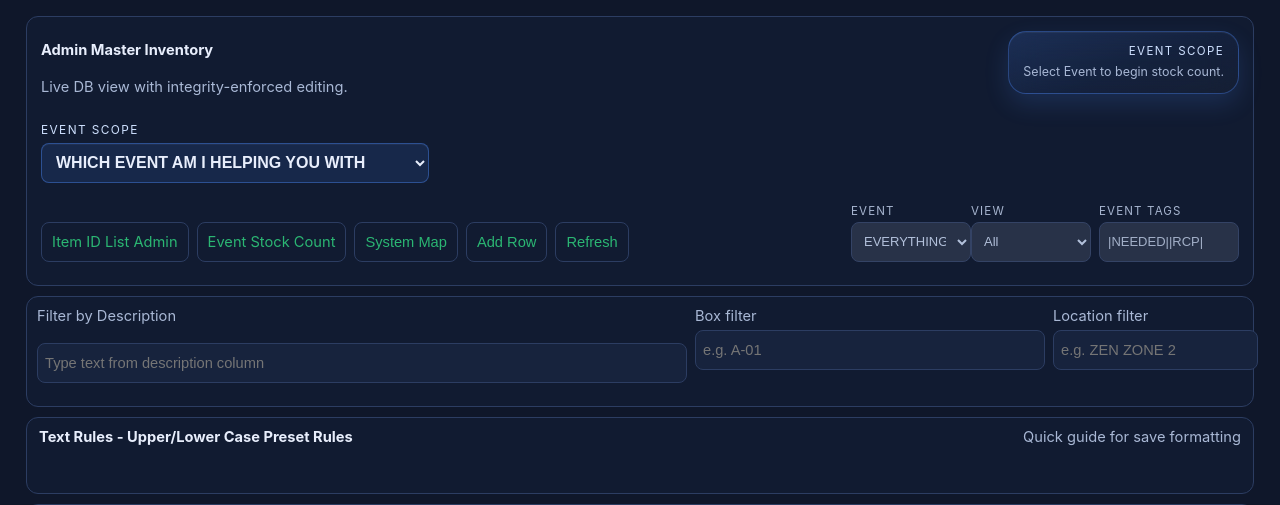
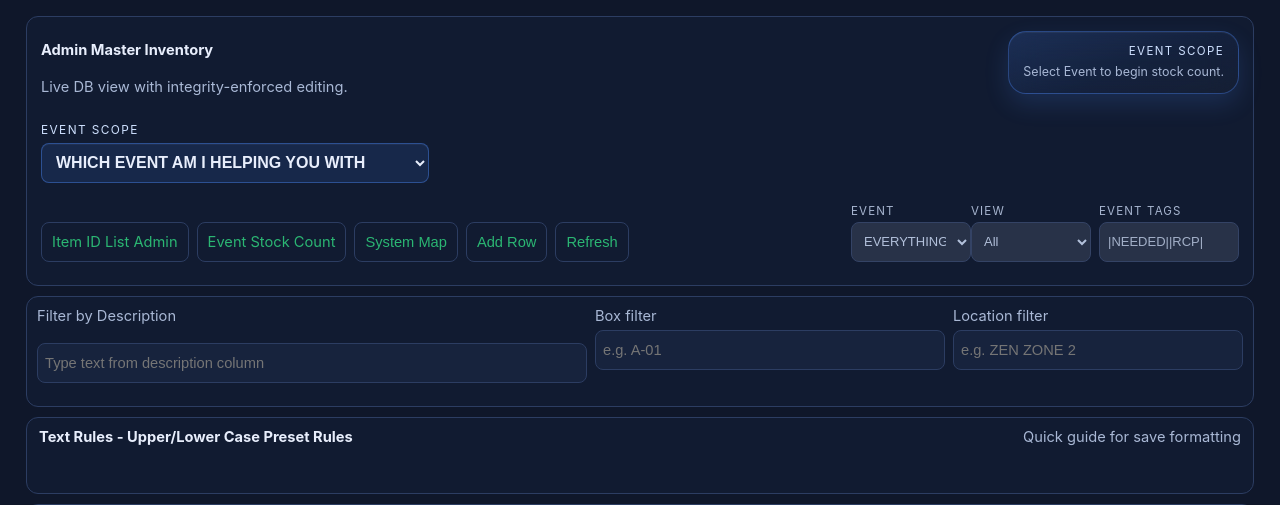
Before and after one commit to IntuitiveCreations2705/REAL-ED-INVENTORY-main-2, a Python web app: template inventory_app/ui/templates/admin_master_view.html in a window 1280 px wide. Shown: the top 505 px of the page. Run offline with Jinja, Linux system fonts and the light colour scheme; the template is opened without the code that fills it, so the values that code supplies are empty.

Commit message:
FLUID DESCRIPTION SEARCH

```diff
--- a/inventory_app/ui/static/admin_theme.css
+++ b/inventory_app/ui/static/admin_theme.css
@@ -652,7 +652,7 @@ body {
 }
 
 .master-shell .controls {
-  grid-template-columns: 650px 350px minmax(0, 1fr);
+  grid-template-columns: minmax(0, 1fr) 350px 290px;
 }
 
 .control {
--- a/inventory_app/ui/templates/admin_master_view.html
+++ b/inventory_app/ui/templates/admin_master_view.html
@@ -85,7 +85,7 @@
           <input id="box-filter" type="text" list="box-filter-options" placeholder="e.g. A-01" />
         </div>
 
-        <div class="control small">
+        <div class="control small control-location">
           <label for="location-filter">Location filter</label>
           <input id="location-filter" type="text" list="location-filter-options" placeholder="e.g. ZEN ZONE 2" />
         </div>
```
